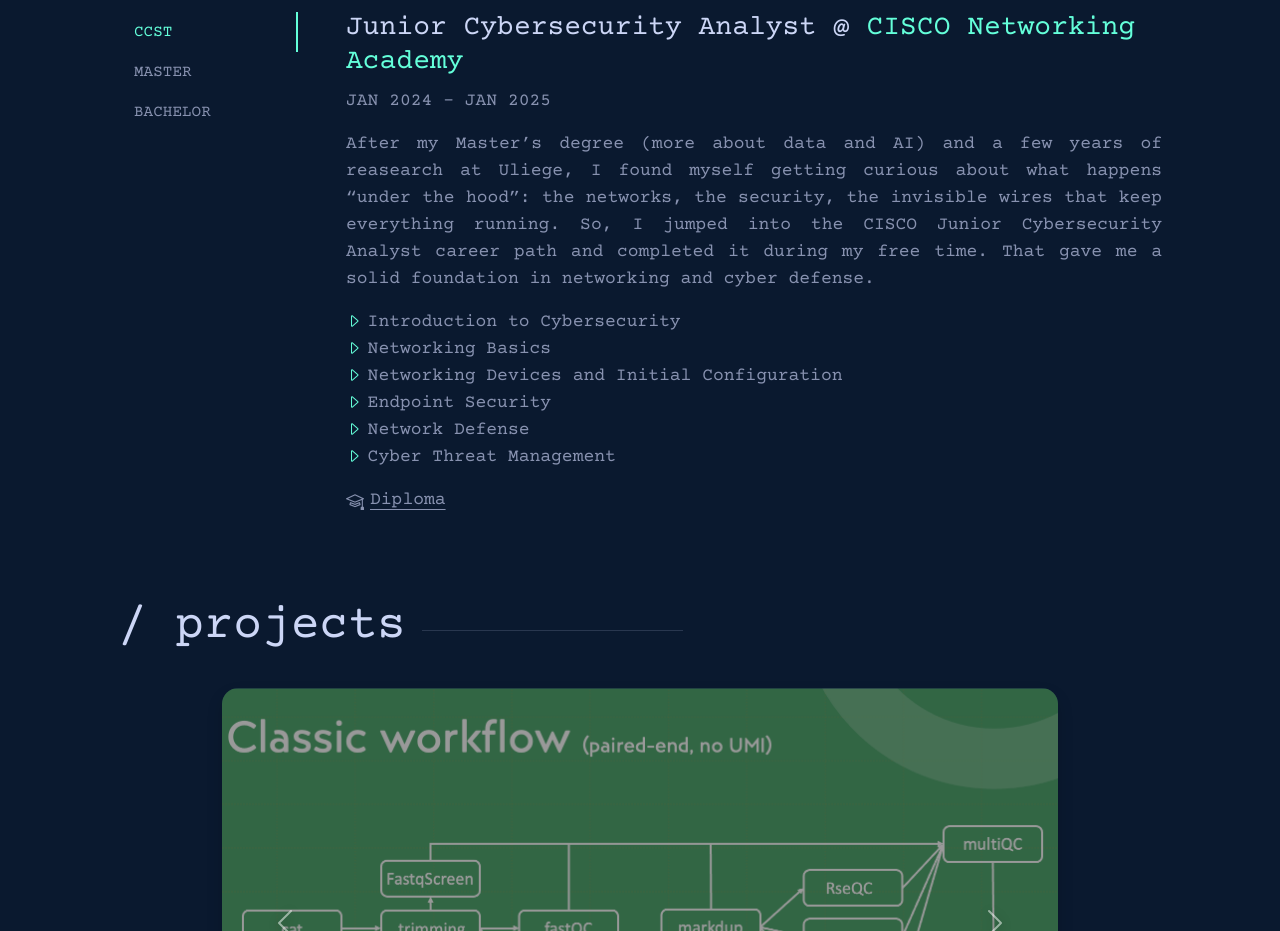
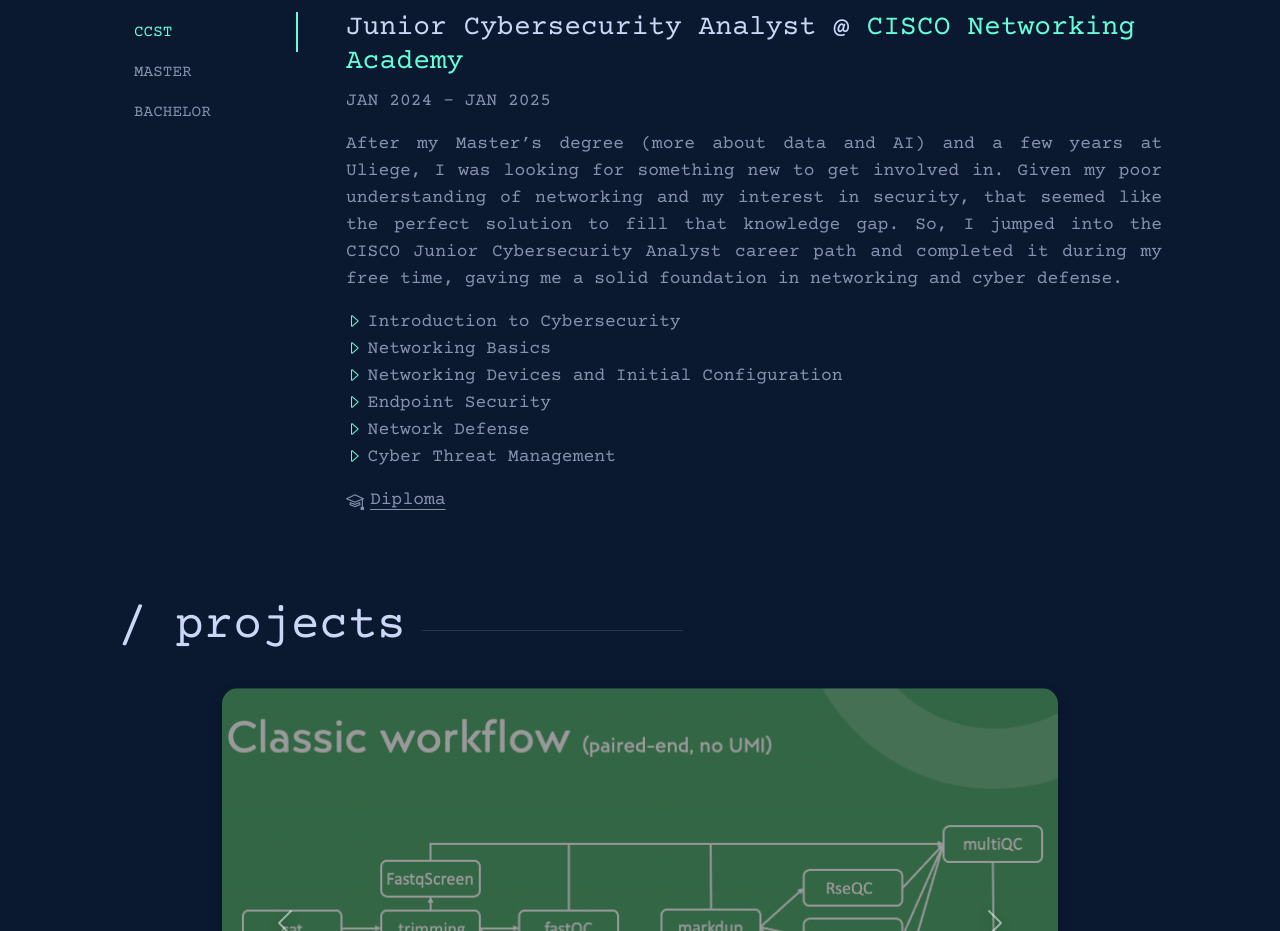
Before and after one commit to orenson/personal-website, a plain HTML site: page index.html in a window 1280 px wide. Shown: the part 1980-2911 px from the top of the page. Drawn offline with nearby package versions, Linux system fonts and the light colour scheme; a web font is replaced by a local one.

Commit message:
robots.txt & cyber update

```diff
--- a/index.html
+++ b/index.html
@@ -3,6 +3,7 @@
 <head>
     <meta charset="utf-8">
     <meta name="viewport" content="width=device-width, initial-scale=1">
+    <meta name="description" content="Official website of Olivier Renson, bioinformatician and researcher in computational biology.">
     <title>Hi there</title>
     <link rel="icon" type="image/png" href="assets/img/favicon.png">
     <link href="https://cdn.jsdelivr.net/npm/bootstrap@5.3.8/dist/css/bootstrap.min.css" rel="stylesheet" integrity="sha384-sRIl4kxILFvY47J16cr9ZwB07vP4J8+LH7qKQnuqkuIAvNWLzeN8tE5YBujZqJLB" crossorigin="anonymous">
@@ -225,9 +226,9 @@
                         <h3>Junior Cybersecurity Analyst @ <a href="https://www.netacad.com/career-paths/cybersecurity" class="green exp-title-link" target="_blank">CISCO Networking Academy</a></h3>
                         <p class="">JAN 2024 - JAN 2025</p>
                         <p class="full-width">
-                            After my Master’s degree (more about data and AI) and a few years of reasearch at Uliege, I found myself getting curious about what happens “under the hood”: the networks, the security, the invisible wires that keep everything running.
-                            So, I jumped into the CISCO Junior Cybersecurity Analyst career path and completed it during my free time.
-                            That gave me a solid foundation in networking and cyber defense.
+                            After my Master’s degree (more about data and AI) and a few years at Uliege, I was looking for something new to get involved in.
+                            Given my poor understanding of networking and my interest in security, that seemed like the perfect solution to fill that knowledge gap.
+                            So, I jumped into the CISCO Junior Cybersecurity Analyst career path and completed it during my free time, gaving me a solid foundation in networking and cyber defense.
                         </p>
                         <ul class="green-caret-list ps-0">
                             <li class="fade-in-up" style="animation-delay: 0s;">Introduction to Cybersecurity</li>
@@ -269,7 +270,7 @@
                                     </ul>
                                 <li class="my-2">Year 2</li>
                                     <ul class="green-caret-list exp-list ps-0">
-                                    <li class="fade-in-up lecture w-100 d-inline-block" style="animation-delay: 1.1s;"><span class="lecture-id">INFO-F-409</span>Learning dynamics<span class="float-end note">15/20</span></li>
+                                    <li class="fade-in-up lecture w-100 d-inline-block" style="animation-delay: 1.1s;"><span class="lecture-id">INFO-F-409</span>Learning dynamics & Computational Game Theory<span class="float-end note">15/20</span></li>
                                     <li class="fade-in-up lecture w-100 d-inline-block" style="animation-delay: 1.2s;"><span class="lecture-id">INFO-H-400</span>Medical Information Systems<span class="float-end note">16/20</span></li>
                                     <li class="fade-in-up lecture w-100 d-inline-block" style="animation-delay: 1.3s;"><span class="lecture-id">INFO-H-410</span>Techniques of artificial intelligence<span class="float-end note">14/20</span></li>
                                     <li class="fade-in-up lecture w-100 d-inline-block" style="animation-delay: 1.4s;"><span class="lecture-id">INFO-H-500</span>Image acquisition and processing<span class="float-end note">18/20</span></li>
```
Also changed, not shown: robots.txt (added).
